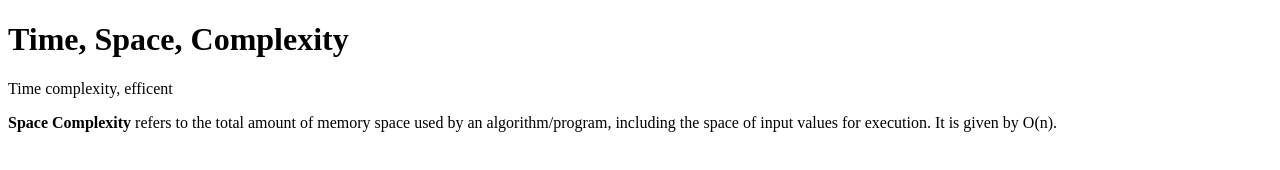
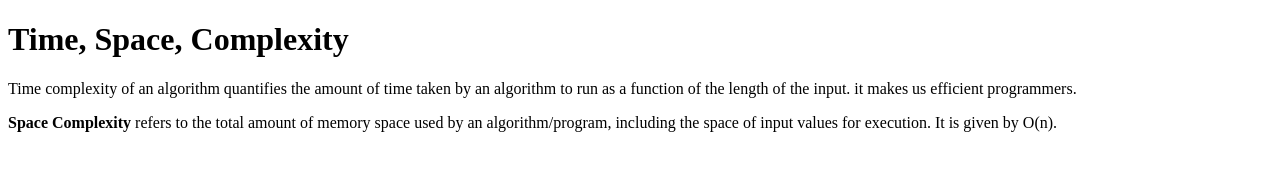
Before and after one commit to acciojob/time-and-space-complexity-ss9324558, a website: page main.html in a window 1280 px wide. Drawn offline with Linux system fonts and the light colour scheme.

Commit message:
created a submission

```diff
--- a/main.html
+++ b/main.html
@@ -9,7 +9,7 @@
 <body>
 	<!-- the entire body must be written by student -->
 	<h1>Time, Space, Complexity</h1>
-	<p>Time complexity, efficent</p>
+	<p>Time complexity of an algorithm quantifies the amount of time taken by an algorithm to run as a function of the length of the input. it makes us efficient programmers.</p>
 	<p><b>Space Complexity</b> refers to the total amount of memory space used by an algorithm/program, including the space of input values for execution. It is given by O(n).</p>
     <script type="text/javascript" src="./script.js">
 </script>
```
